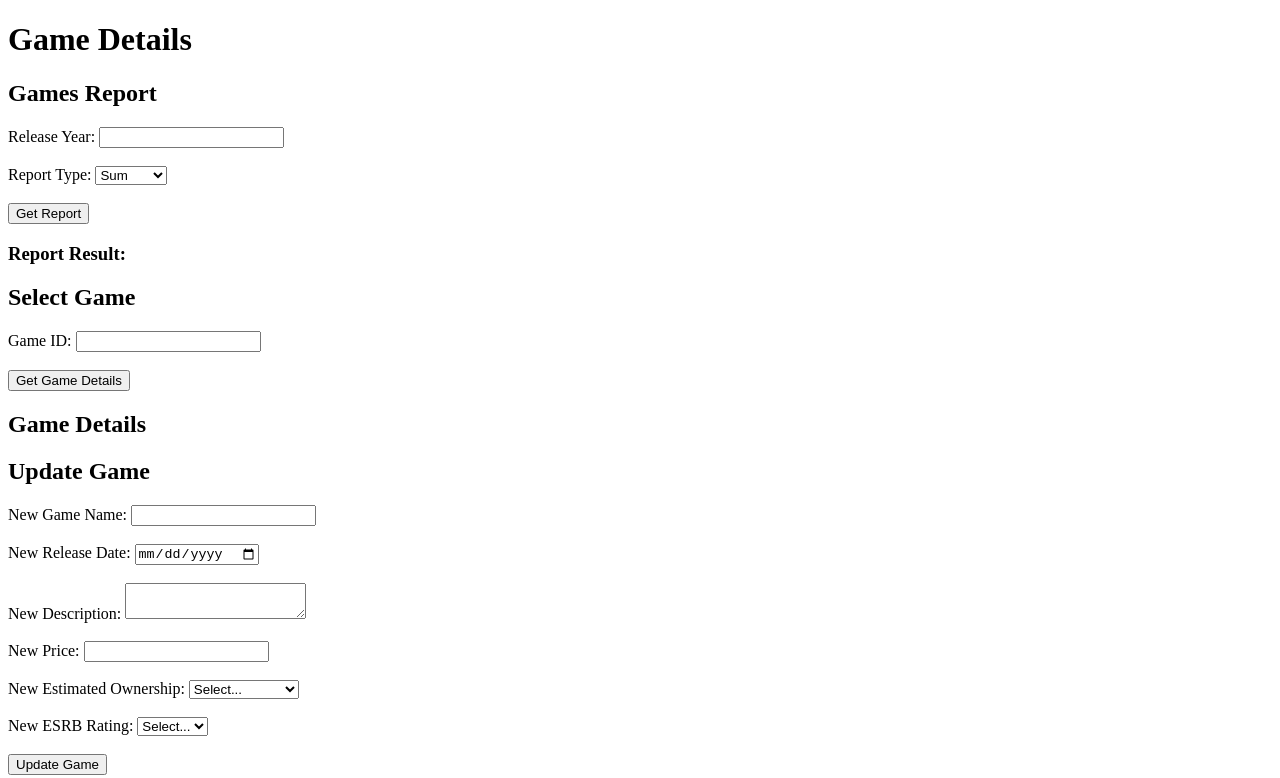
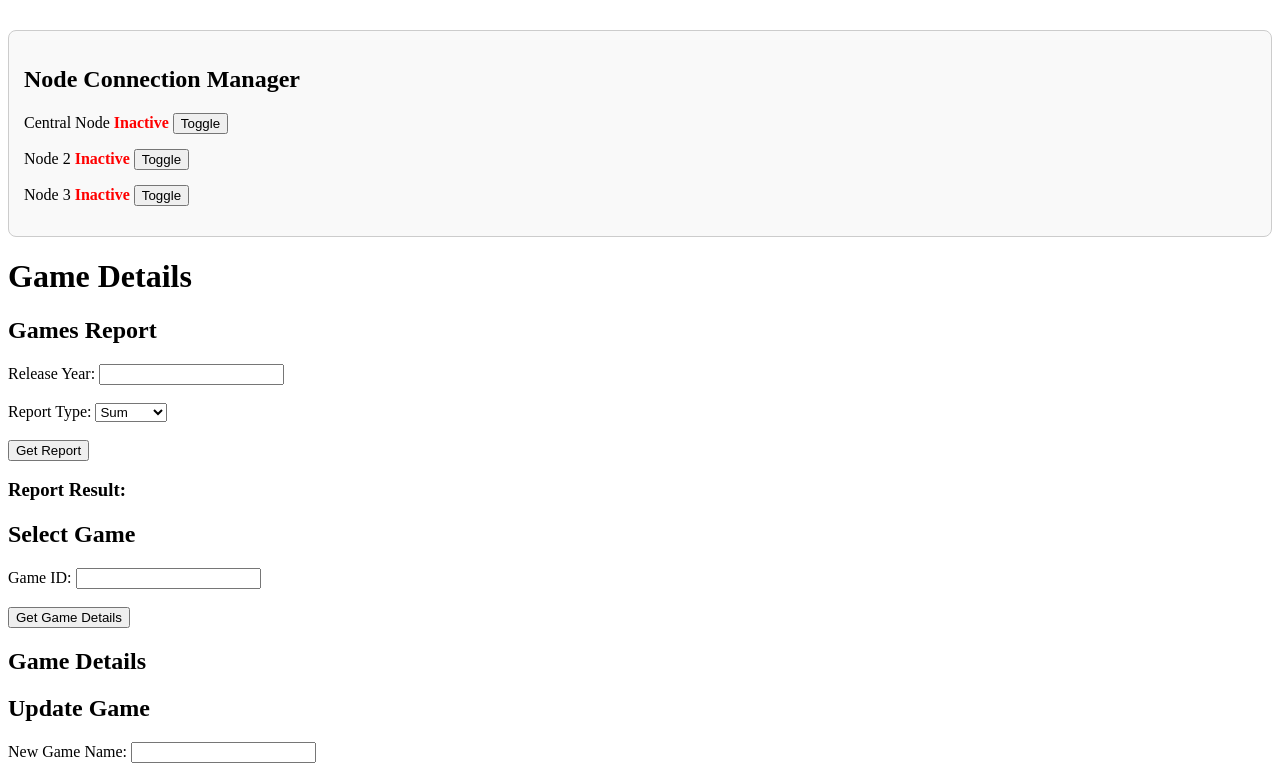
Before and after one commit to devonjavier/STADVDB-MCO2, a website: page public/index.html in a window 1280 px wide. Shown: the top 778 px of the page. Drawn offline with Linux system fonts and the light colour scheme.

Commit message:
Node toggle front-end

```diff
--- a/public/index.html
+++ b/public/index.html
@@ -16,9 +16,51 @@
             padding: 10px;
             text-align: left;
         }
+        .node-container {
+            margin-top: 30px;
+            padding: 15px;
+            border: 1px solid #ccc;
+            border-radius: 8px;
+            background-color: #f9f9f9;
+        }
+        .node {
+            margin-bottom: 15px;
+        }
+        .status {
+            font-weight: bold;
+        }
+        .active {
+            color: green;
+        }
+        .inactive {
+            color: red;
+        }
+        button:disabled {
+            background-color: #d3d3d3;
+            cursor: not-allowed;
+        }
     </style>
 </head>
 <body>
+    <div class="node-container">
+        <h2>Node Connection Manager</h2>
+        <div class="node" id="node1-container">
+            <span>Central Node</span>
+            <span id="node1-status" class="status inactive">Inactive</span>
+            <button id="node1-toggle">Toggle</button>
+        </div>
+        <div class="node" id="node2-container">
+            <span>Node 2</span>
+            <span id="node2-status" class="status inactive">Inactive</span>
+            <button id="node2-toggle">Toggle</button>
+        </div>
+        <div class="node" id="node3-container">
+            <span>Node 3</span>
+            <span id="node3-status" class="status inactive">Inactive</span>
+            <button id="node3-toggle">Toggle</button>
+        </div>
+    </div>
+
     <h1>Game Details</h1>
 
     <h2>Games Report</h2>
```
Also changed, not shown: db.js (+6 -3 lines), index.js (+22 -0 lines).
